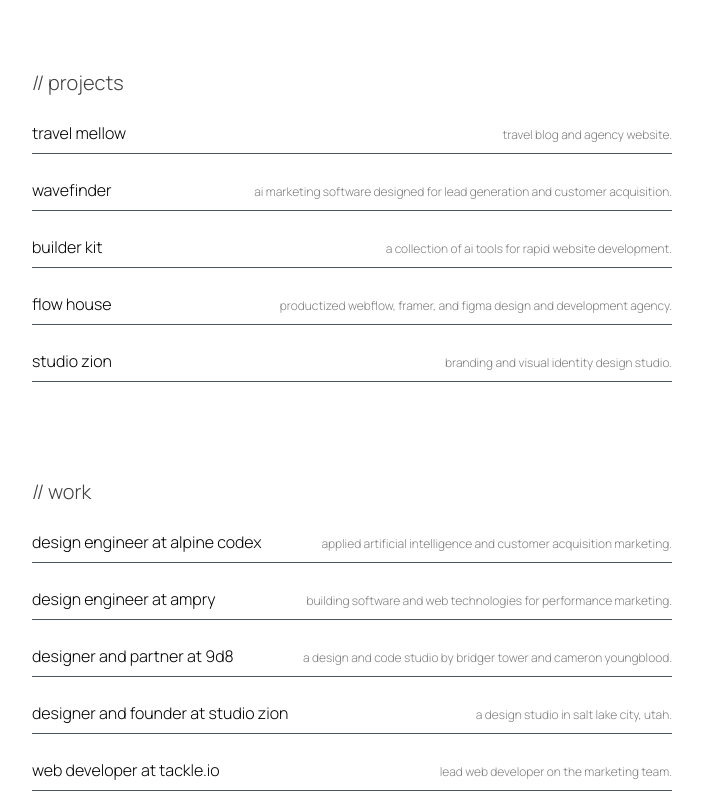
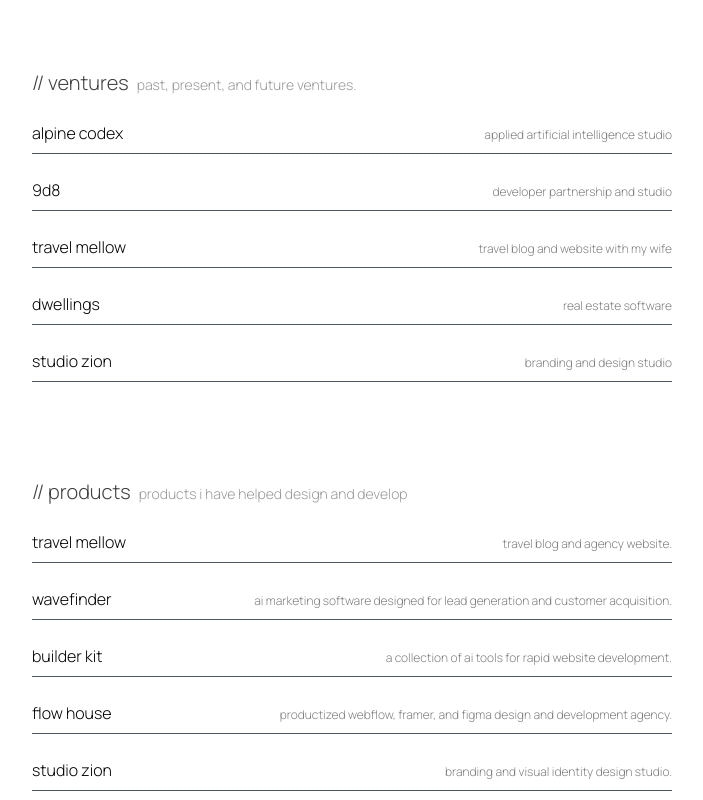
Before and after one commit to brijr/home, a Next.js app: page / in a window 1280 px wide. Shown: the part 500-1300 px from the top of the page, without its empty margins (64-767 px from the left). Built offline with nearby package versions, Linux system fonts and the light colour scheme.

Commit message:
update to home page

```diff
--- a/app/page.js
+++ b/app/page.js
@@ -1,7 +1,8 @@
 // Content Imports
-import Projects from "@/lib/projects.json";
-import Socials from "@/lib/socials.json";
-import Works from "@/lib/works.json";
+import Products from "@/utils/products.json";
+import Socials from "@/utils/socials.json";
+import Works from "@/utils/works.json";
+import Ventures from "@/utils/ventures.json";
 
 // Component Imports
 import Section from "@/components/Section";
@@ -13,25 +14,54 @@
       <Hero />
 
       <Section>
-        <h3 className="text-xl opacity-75">{`// `}Projects</h3>
-        {Projects.map((project, index) => (
+        <div className="flex gap-2 items-baseline">
+          <h3 className="text-xl opacity-75">{`// `}Ventures</h3>
+          <p className="text-sm opacity-40">Past, Present, and Future Ventures.</p>
+        </div>
+        {Ventures.map((venture, index) => (
           <a
             key={index}
-            href={project.liveLink}
+            href={venture.liveLink}
             className="md:flex transition-all md:gap-2 justify-between items-baseline py-2 border-b hover:opacity-50 border-b-gray-600"
           >
-            <p className="mb-2 md:mb-0" key={index}>
-              {project.title}
-            </p>
+            <p className="mb-2 md:mb-0">{venture.title}</p>
             <p className="text-xs opacity-50 mb-2 md:mb-0">
-              {project.description}
+              {venture.description}
             </p>
           </a>
         ))}
       </Section>
 
       <Section>
-        <h3 className="text-xl opacity-75">{`// `}Work</h3>
+        <div className="flex gap-2 items-baseline">
+          <h3 className="text-xl opacity-75">{`// `}Products</h3>
+          <p className="text-sm opacity-40">
+            Products I have helped design and develop
+          </p>
+        </div>
+        {Products.map((product, index) => (
+          <a
+            key={index}
+            href={product.liveLink}
+            className="md:flex transition-all md:gap-2 justify-between items-baseline py-2 border-b hover:opacity-50 border-b-gray-600"
+          >
+            <p className="mb-2 md:mb-0" key={index}>
+              {product.title}
+            </p>
+            <p className="text-xs opacity-50 mb-2 md:mb-0">
+              {product.description}
+            </p>
+          </a>
+        ))}
+      </Section>
+
+      <Section>
+        <div className="flex gap-2 items-baseline">
+          <h3 className="text-xl opacity-75">{`// `}Work</h3>
+          <p className="text-sm opacity-40">
+            The places I have had the privilege of working at.
+          </p>
+        </div>
         {Works.map((work, index) => (
           <a
             key={index}
@@ -47,16 +77,6 @@
           </a>
         ))}
       </Section>
-
-      {/* <Section>
-        <h3 className="text-xl">Playground</h3>
-        <p>Coming Soon...</p>
-      </Section> */}
-
-      {/* <Section>
-        <h3 className="text-xl">Posts</h3>
-        <p>Coming Soon...</p>
-      </Section> */}
 
       <Section>
         <h3 className="text-xl opacity-75">{`// `}Socials</h3>
--- /dev/null
+++ b/utils/ventures.json
@@ -0,0 +1,32 @@
+[
+  {
+    "title": "Alpine Codex",
+    "year": "2023",
+    "description": "applied artificial intelligence studio",
+    "liveLink": "https://alpinecodex.com"
+  },
+  {
+    "title": "9d8",
+    "year": "2023",
+    "description": "developer partnership and studio",
+    "liveLink": "https://9d8.dev"
+  },
+  {
+    "title": "Travel Mellow",
+    "year": "2023",
+    "description": "travel blog and website with my wife",
+    "liveLink": "https://travelmellow.com"
+  },
+  {
+    "title": "Dwellings",
+    "year": "2023",
+    "description": "real estate software",
+    "liveLink": "https://dwellings.properties"
+  },
+  {
+    "title": "Studio Zion",
+    "year": "2018",
+    "description": "branding and design studio",
+    "liveLink": "https://studiozion.cc"
+  }
+]
```
Also changed, not shown: utils/archive.json (renamed from lib/archive.json), utils/products.json (renamed from lib/projects.json), utils/socials.json (renamed from lib/socials.json), utils/works.json (renamed from lib/works.json).
